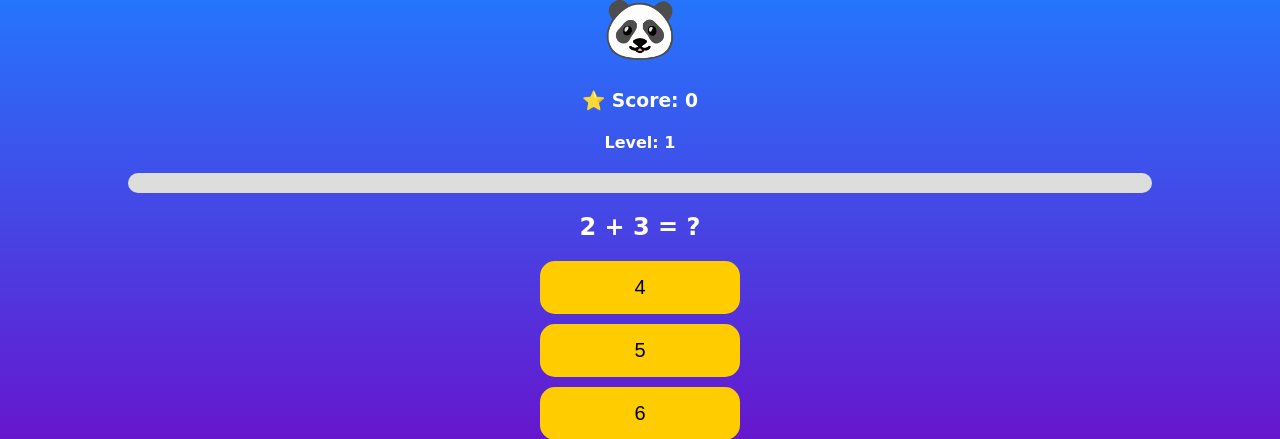
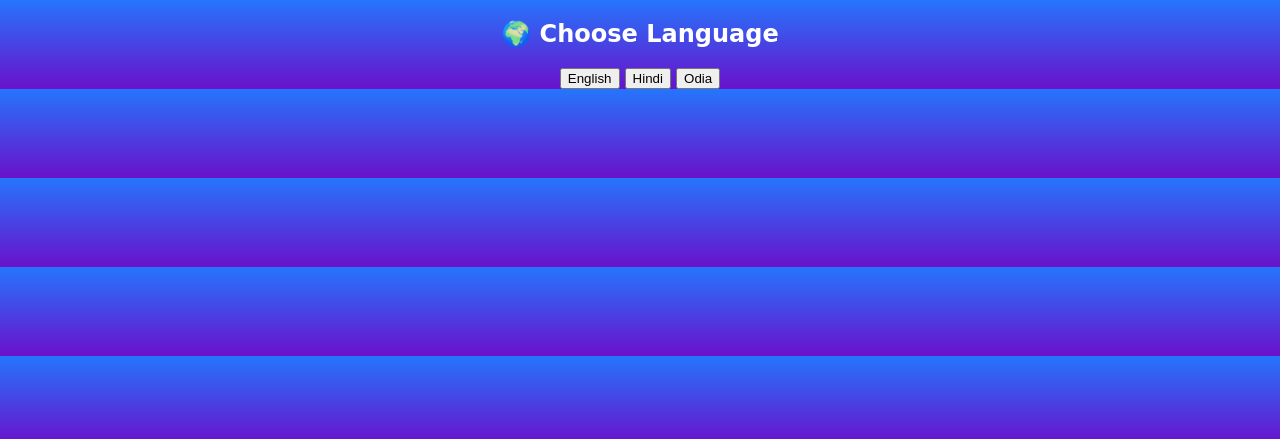
Before and after one commit to mahim20707/PlayNova, a Flask app: page /game in a window 1280 px wide. Shown: the top 439 px of the page. Run offline with Flask 3, Linux system fonts and the light colour scheme; the visitor is signed in with stand-in values (Sample User, id 1); data comes from the database, SQL or seed files in the repository.

Commit message:
Update game.html

```diff
--- a/templates/game.html
+++ b/templates/game.html
@@ -1,13 +1,32 @@
 <!DOCTYPE html>
 <html>
 <head>
-    <title>PlayNova Game</title>
+    <title>PlayNova Learn</title>
     <link rel="stylesheet" href="/static/style.css">
 </head>
 
 <body>
 
 <div class="container">
+
+    <!-- 🌍 LANGUAGE SELECT -->
+    <div id="languageScreen">
+        <h2>🌍 Choose Language</h2>
+        <button onclick="setLanguage('english')">English</button>
+        <button onclick="setLanguage('hindi')">Hindi</button>
+        <button onclick="setLanguage('odia')">Odia</button>
+    </div>
+
+    <!-- 📚 SUBJECT SELECT -->
+    <div id="subjectScreen" style="display:none;">
+        <h2>📚 Choose Subject</h2>
+        <button onclick="startGame('math')">🧮 Math</button>
+        <button onclick="startGame('english')">✍️ English</button>
+        <button onclick="startGame('science')">🔬 Science</button>
+    </div>
+
+    <!-- 🎮 GAME SCREEN -->
+    <div id="gameScreen" style="display:none;">
 
         <div class="character">🐼</div>
 
@@ -31,6 +50,8 @@
 
     </div>
 
+</div>
+
 <script src="/static/script.js"></script>
 
 </body>
```
Lines whose indentation alone changed are shown as unchanged.
